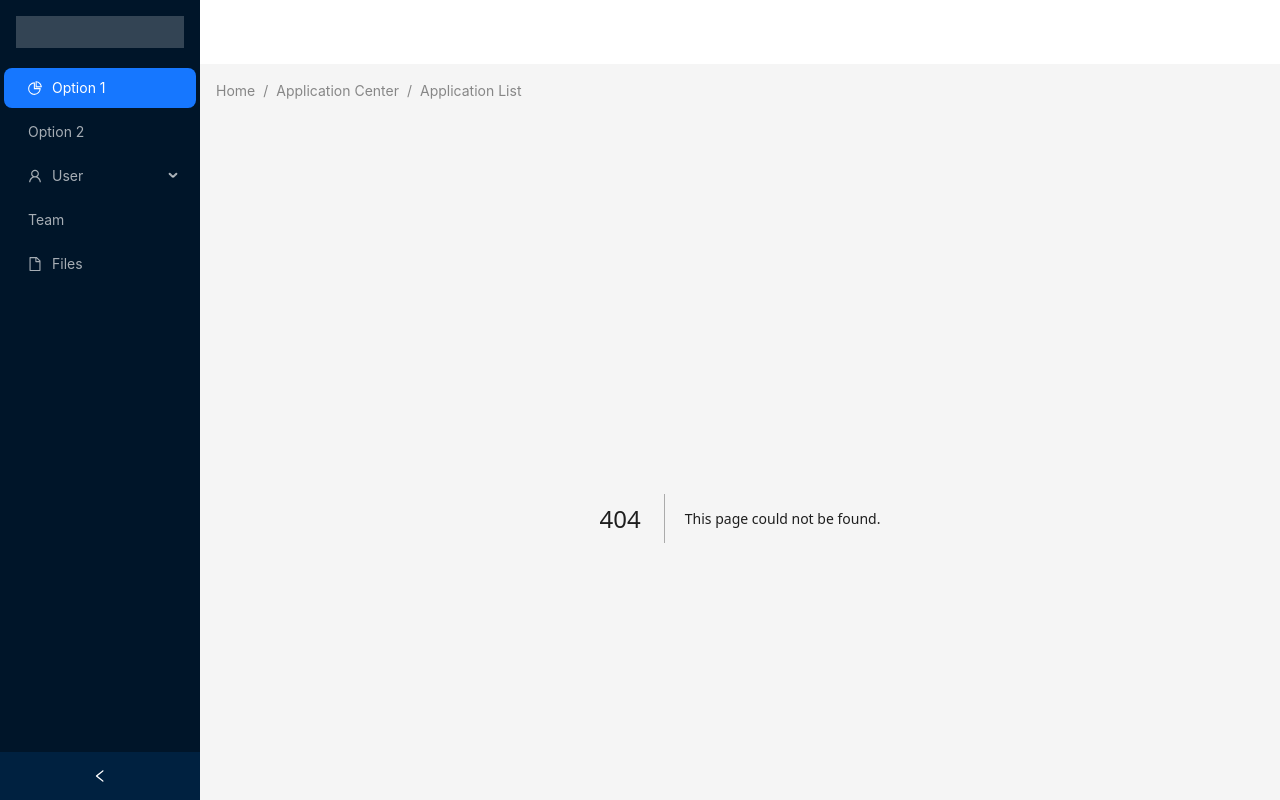
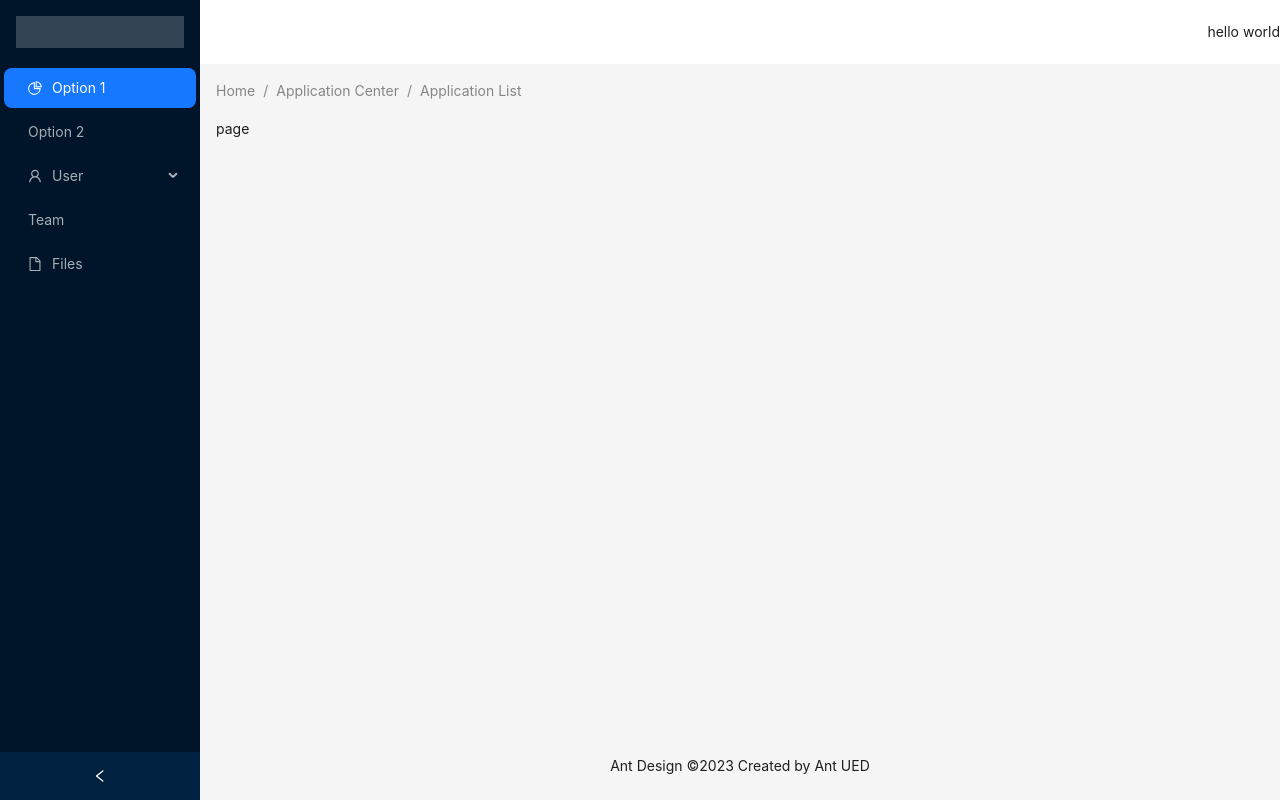
Before and after one commit to mohitgadhavi1/project_catfish, a Next.js app: page /profile in a window 1280 px wide. Before the commit this address had no page. Shown: the top 800 px of the page. Built offline with nearby package versions, Linux system fonts and the light colour scheme.

Commit message:
some error fixed

```diff
--- a/src/app/globals.css
+++ b/src/app/globals.css
@@ -83,11 +83,11 @@
 	margin: 0;
 }
 
-html,
+/* html,
 body {
 	max-width: 100vw;
 	overflow-x: hidden;
-}
+} */
 
 /* body {
 	color: rgb(var(--foreground-rgb));
@@ -99,10 +99,10 @@ body {
 		rgb(var(--background-start-rgb));
 } */
 
-a {
+/* a {
 	color: inherit;
 	text-decoration: none;
-}
+} */
 
 /* @media (prefers-color-scheme: dark) {
 	html {
--- a/src/app/layout.jsx
+++ b/src/app/layout.jsx
@@ -1,3 +1,4 @@
+"use client";
 import "./globals.css";
 import { Layout } from "antd";
 import AppHeader from "../component/layout/AppHeader";
--- a/src/app/page.jsx
+++ b/src/app/page.jsx
@@ -1,5 +1,6 @@
+"use client";
 import Image from "next/image";
-import { Inter } from "next/font/google";
+// import { Inter } from "next/font/google";
 import { theme } from "antd";
 // const inter = Inter({ subsets: ["latin"] });
 
--- /dev/null
+++ b/src/app/profile/page.jsx
@@ -0,0 +1,7 @@
+import React from "react";
+
+function Profile() {
+	return <div>page</div>;
+}
+
+export default Profile;
--- a/src/component/layout/AppHeader.js
+++ b/src/component/layout/AppHeader.js
@@ -1,4 +1,5 @@
 import React from "react";
+import Link from "next/link";
 import { Layout, theme } from "antd";
 const { Header } = Layout;
 
@@ -12,7 +13,9 @@ function AppHeader() {
 				padding: 0,
 				background: colorBgContainer,
 			}}
-		/>
+		>
+			<div className="flex justify-end">hello world</div>
+		</Header>
 	);
 }
 
--- a/src/component/layout/AppSidebar.js
+++ b/src/component/layout/AppSidebar.js
@@ -1,3 +1,4 @@
+"use client";
 import React, { useState } from "react";
 import { Layout, Menu, theme } from "antd";
 import {
```
